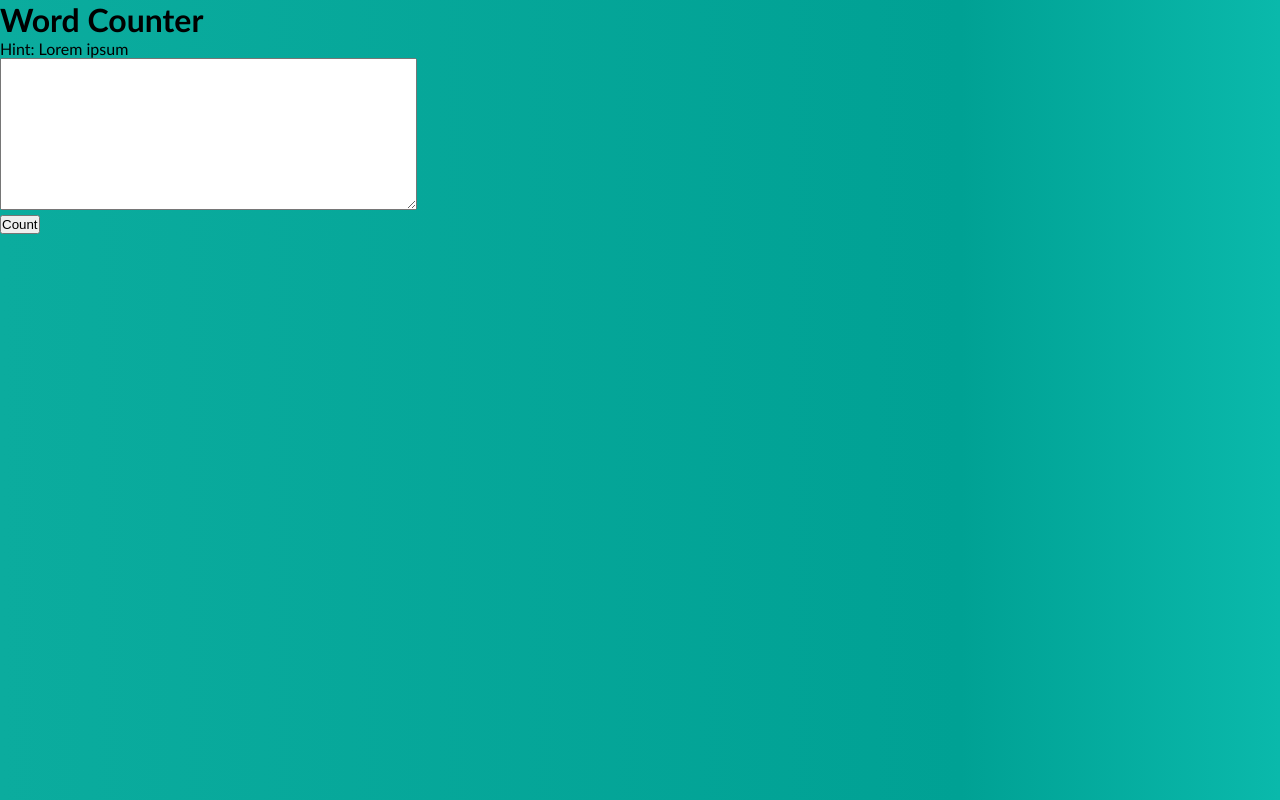
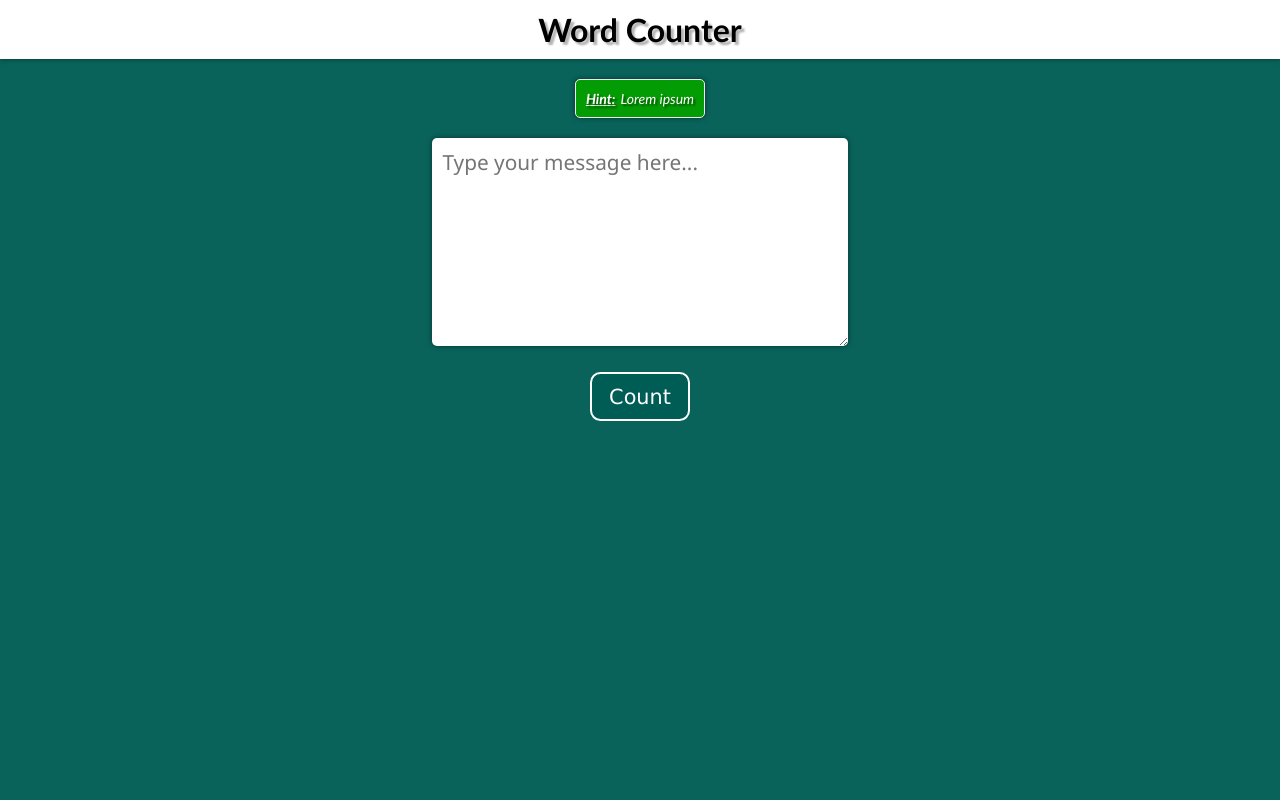
Before and after one commit to RealIB1/wordcounter, a plain HTML site: page index.html in a window 1280 px wide. Drawn offline with Linux system fonts and the light colour scheme.

Commit message:
On branch master  Changes to be committed: 	modified:   index.html 	modified:   script.js 	modified:   style.css

```diff
--- a/index.html
+++ b/index.html
@@ -1,28 +1,39 @@
 <!DOCTYPE html>
 <html lang="en">
   <head>
-    <meta charset="UTF-8">
-    <meta http-equiv="X-UA-Compatible" content="IE=edge">
-    <meta name="viewport" content="width=device-width, initial-scale=1.0">
-    <link rel="stylesheet" href="style.css">
-    <script type="text/javascript" src="scripts.js"></script>
+    <meta charset="UTF-8" />
+    <meta http-equiv="X-UA-Compatible" content="IE=edge" />
+    <meta name="viewport" content="width=device-width, initial-scale=1.0" />
+    <link rel="stylesheet" href="style.css" />
+    <script type="text/javascript" src="script.js"></script>
     <title>Word Counter</title>
   </head>
   <body>
     <div class="container">
-
       <h1 class="page-header">Word Counter</h1>
       <div class="main">
-            <p id="hint">Hint: Lorem ipsum </p>
+        <!-- <form onsubmit="wordCount()"> -->
 
-            <div class="content">
-                <textarea name="textarea" id="textCount" cols="50" rows="10" class="text-input"></textarea>
-            </div>
-            <div class="button-div">
-                <button type="submit" id="count" class="btn btn-primary">Count</button>
-            </div>
+        <p id="hint">
+          <b><u>Hint: </u></b> Lorem ipsum
+        </p>
+
+        <p class="words" id="words"></p>
+
+        <textarea
+          name="textarea"
+          id="wordscount"
+          class="text-input"
+          placeholder="Type your message here..."
+        ></textarea>
+        <div class="btn-div">
+          <button type="submit" id="count" class="btn btn-primary">
+            Count
+          </button>
         </div>
 
+        <!-- </form> -->
+      </div>
     </div>
   </body>
 </html>
--- a/script.js
+++ b/script.js
@@ -0,0 +1,37 @@
+// function wordCount() {
+//   let wordscount = document.getElementById('wordscount');
+//   let words = document.getElementById('words');
+//   let wordcount = wordscount.textContent.split(' ');
+
+//   for (let i = 0; i < wordcount.length; i++) {
+
+//     if (wordcount == 0) {
+
+//       words.style.display = 'block';
+//       words.innerText = 'Type some words to count'
+
+//     } else {
+
+//       words.style.display = 'block';
+//       wordcount += 1;
+//       words.innerText = `The Number of Words Typed: ${wordcount}`;
+//       console.log(wordcount)
+
+//     }
+//   }
+//   return wordcount
+// }
+
+
+let countBtn = document.querySelector('count')
+let wordscount = document.querySelector('wordscount')
+
+let count = 0;
+
+
+let countWords = wordscount.textContent.split(' ');
+
+for (let i = 0; i < countWords.length; i++) {
+  count += countWords[i];
+  console.log(count);
+}
--- a/style.css
+++ b/style.css
@@ -1,19 +1,111 @@
 *,
 *::before,
 *::after {
-    margin: 0;
-    padding: 0;
-    box-sizing: border-box;
+  margin: 0;
+  padding: 0;
+  box-sizing: border-box;
 }
 
+body {
+  font-family: Clinton, "Trebuchet MS", "Lucida Sans Unicode", "Lucida Grande",
+    "Lucida Sans", Arial, sans-serif;
+  background: rgba(1, 94, 86, 0.966);
+}
 
-body {
-    font-family: Clinton, 'Trebuchet MS', 'Lucida Sans Unicode', 'Lucida Grande', 'Lucida Sans', Arial, sans-serif;
-    background: rgba(1, 94, 86, 0.966);
-    background-image: linear-gradient(90deg, rgb(11, 172, 158) 0%, rgb(0, 161, 148) 75%, rgb(10, 185, 171) 100%);
+form {
+  display: flex;
+  flex-direction: column;
+  justify-content: center;
+  align-items: center;
 }
 
 .page-header {
-    display: flex;
-    flex-direction: column;
+  display: flex;
+  flex-direction: column;
+  margin: 0 auto;
+  align-items: center;
+  background: #fff;
+  padding: 10px 0;
+  box-shadow: 0px 0px 5px rgba(0, 0, 0, 0.5);
+  position: static;
+  text-shadow: 3px 3px 2px rgba(0, 0, 0, 0.3);
 }
+
+.container {
+  margin: 0 auto;
+  position: relative;
+}
+
+.main {
+  display: flex;
+  flex-direction: column;
+  align-items: center;
+  justify-content: center;
+  margin: 0 auto;
+}
+
+b {
+  padding-right: 5px;
+}
+
+#hint {
+  margin: 20px;
+  background-color: rgb(4, 156, 4);
+  padding: 10px;
+  border: 1px solid #eee;
+  border-radius: 5px;
+  color: #fff;
+  background-origin: padding-box;
+  box-shadow: 0 0 5px rgba(0, 0, 0, 0.5);
+  text-shadow: 2px 2px 2px rgba(0, 0, 0, 0.5);
+  font-size: 14px;
+  font-style: oblique;
+  /* width: fit-content; */
+  display: flex;
+  justify-content: center;
+  align-items: center;
+}
+
+.text-input {
+  border: none !important;
+  border-radius: 5px;
+  outline: none;
+  padding: 0.5em;
+  font-size: 1.3em;
+  height: 10em;
+  width: min(20em);
+  box-shadow: 0 0 5px rgba(0, 0, 0, 0.5);
+  font-family: "Segoe UI", Tahoma, Geneva, Verdana, sans-serif;
+}
+
+.text-input:focus {
+  outline: 2px solid rgb(0, 62, 233);
+}
+
+.btn-div {
+  margin: 1em auto;
+  display: block;
+}
+
+.btn {
+  padding: 0.5em;
+  margin-top: 0.5em;
+  border: 2px solid;
+  border-radius: 0.5em;
+  width: 100px;
+  font-size: 1.3em;
+  /* font-weight: bold; */
+  font-family: Verdana, Geneva, Tahoma, sans-serif;
+  background: rgba(1, 94, 86, 0.966);
+  color: #fff;
+  cursor: pointer;
+}
+
+.btn:hover {
+  background-color: rgba(0, 63, 58, 0.966);
+  box-shadow: 0px 0px 5px rgba(0, 0, 0, 0.2);
+}
+
+.words {
+  display: none;
+}
```
Lines whose indentation alone changed are shown as unchanged.
